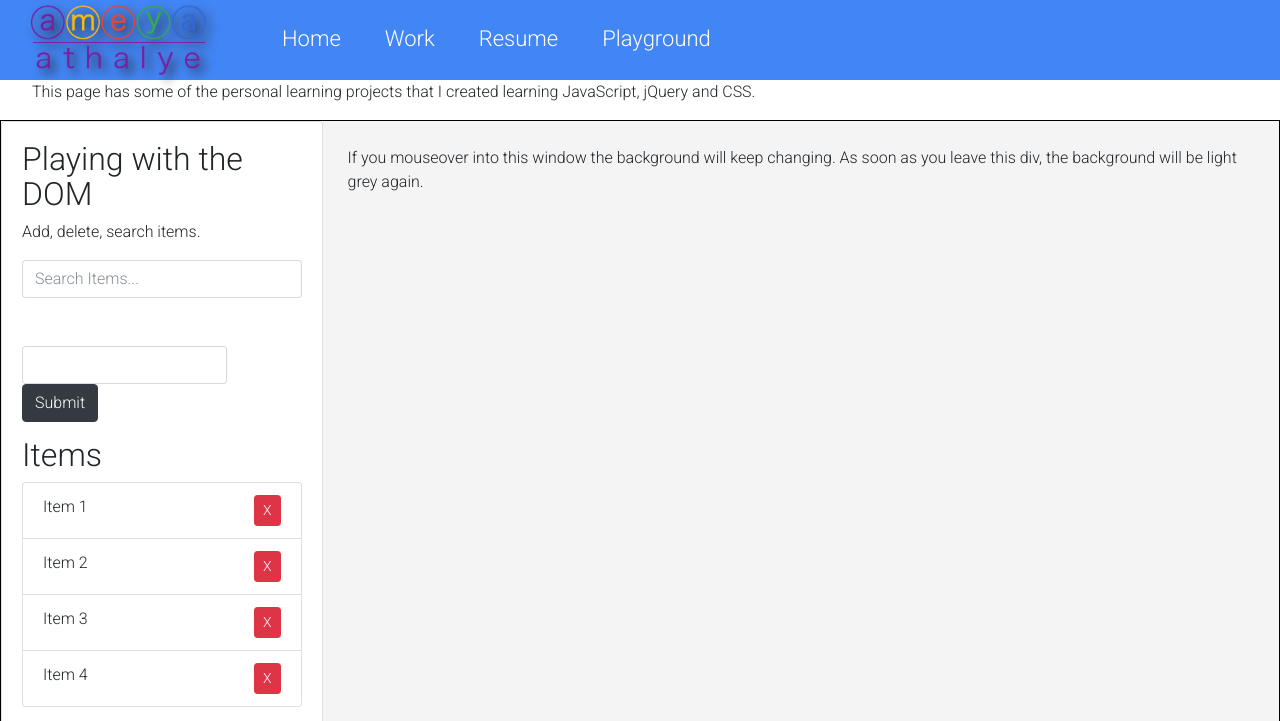
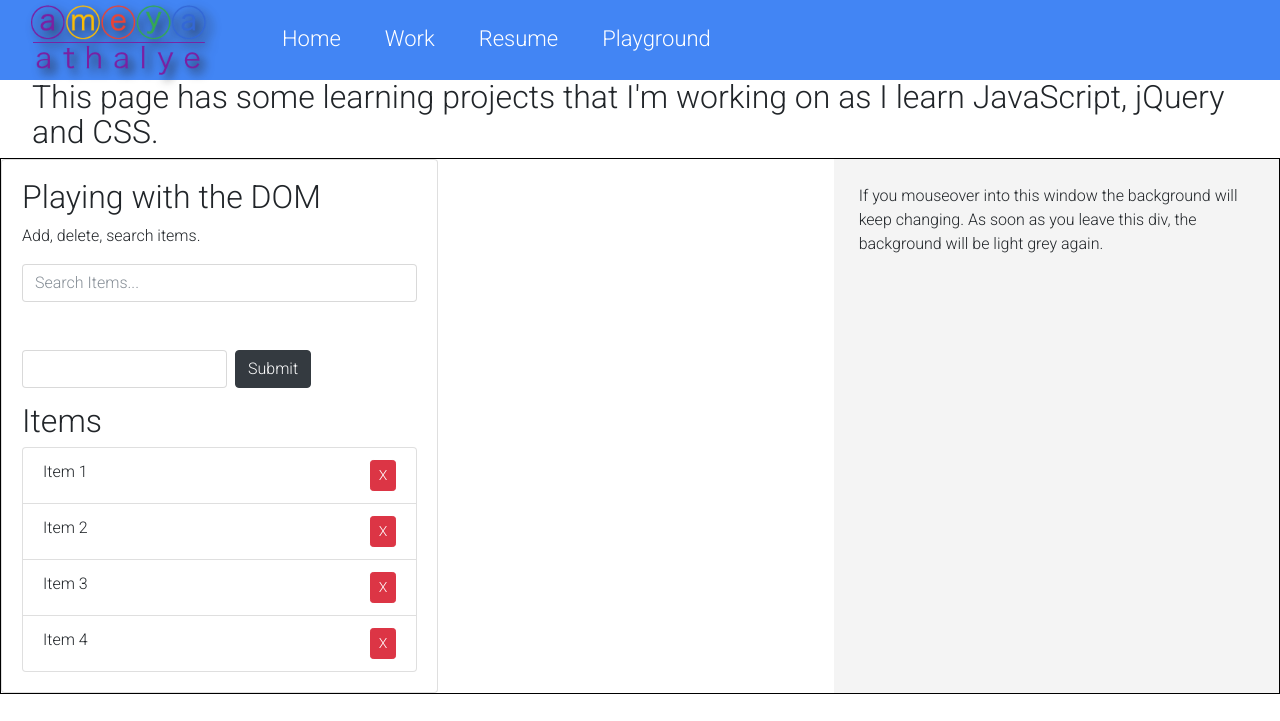
Before and after one commit to ameya1727/aa-portfolio, a plain HTML site: page playground.html in a window 1280 px wide. Shown: the top 721 px of the page. Drawn offline with nearby package versions, Linux system fonts and the light colour scheme.

Commit message:
Updated page text.

```diff
--- a/playground.html
+++ b/playground.html
@@ -30,8 +30,8 @@
             </div>
         </nav>
         <div class="playground-text">
-            <p>This page has some of the personal learning projects that I created learning JavaScript, jQuery and CSS.
-            </p>
+            <h2>This page has some learning projects that I'm working on as I learn JavaScript, jQuery and CSS.
+            </h2>
         </div>
         <div class="flexContainer">
             <div id="leftDiv" class="leftDiv taskListForm formBox formBoxBody">
--- a/styles/playground.css
+++ b/styles/playground.css
@@ -11,10 +11,9 @@
     justify-content: space-around;
 }
 
-
-/*.flexContainer>div {
+.flexContainer>div {
     flex: 1;
-} */
+}
 
 
 /*--------- Form styles ----------*/
```
